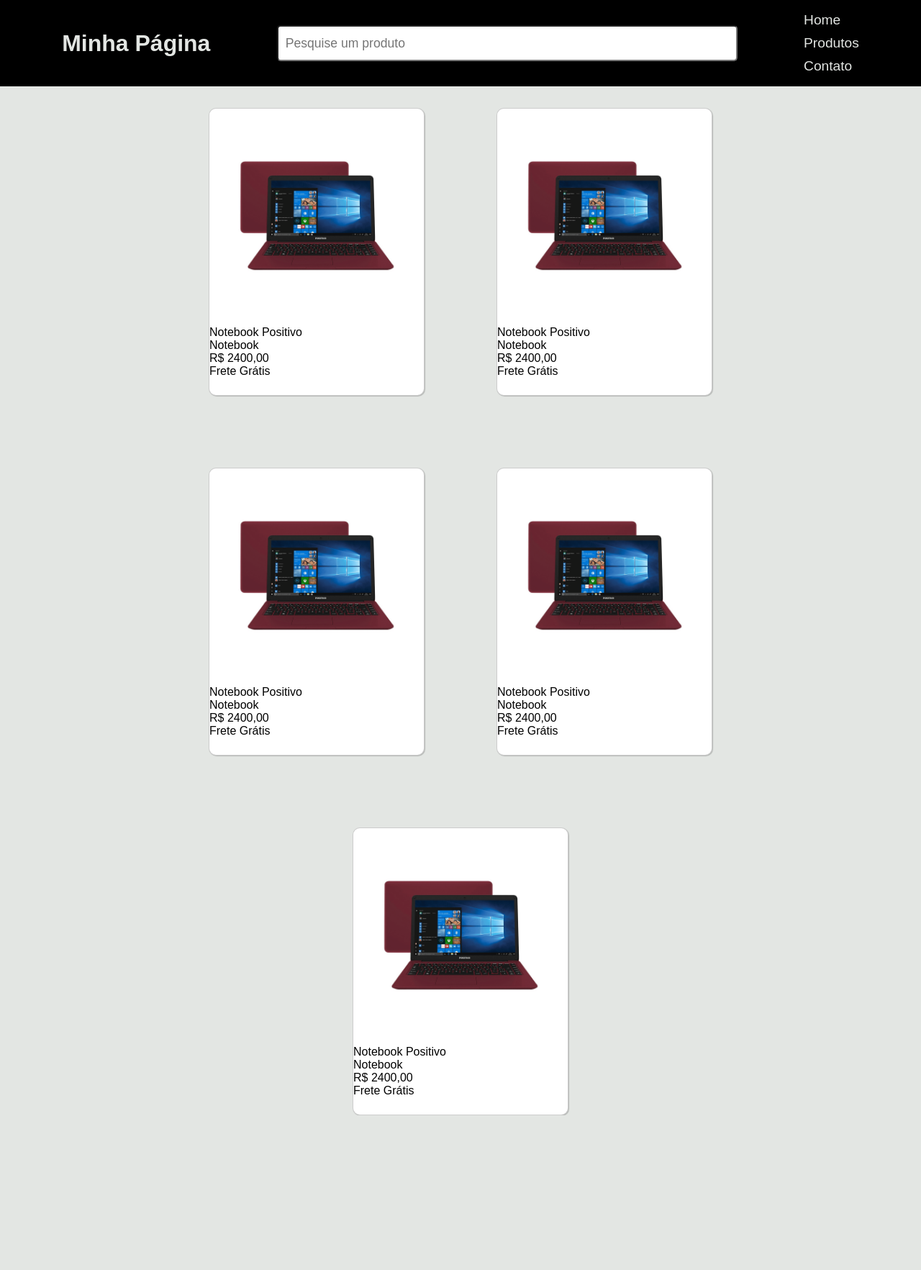
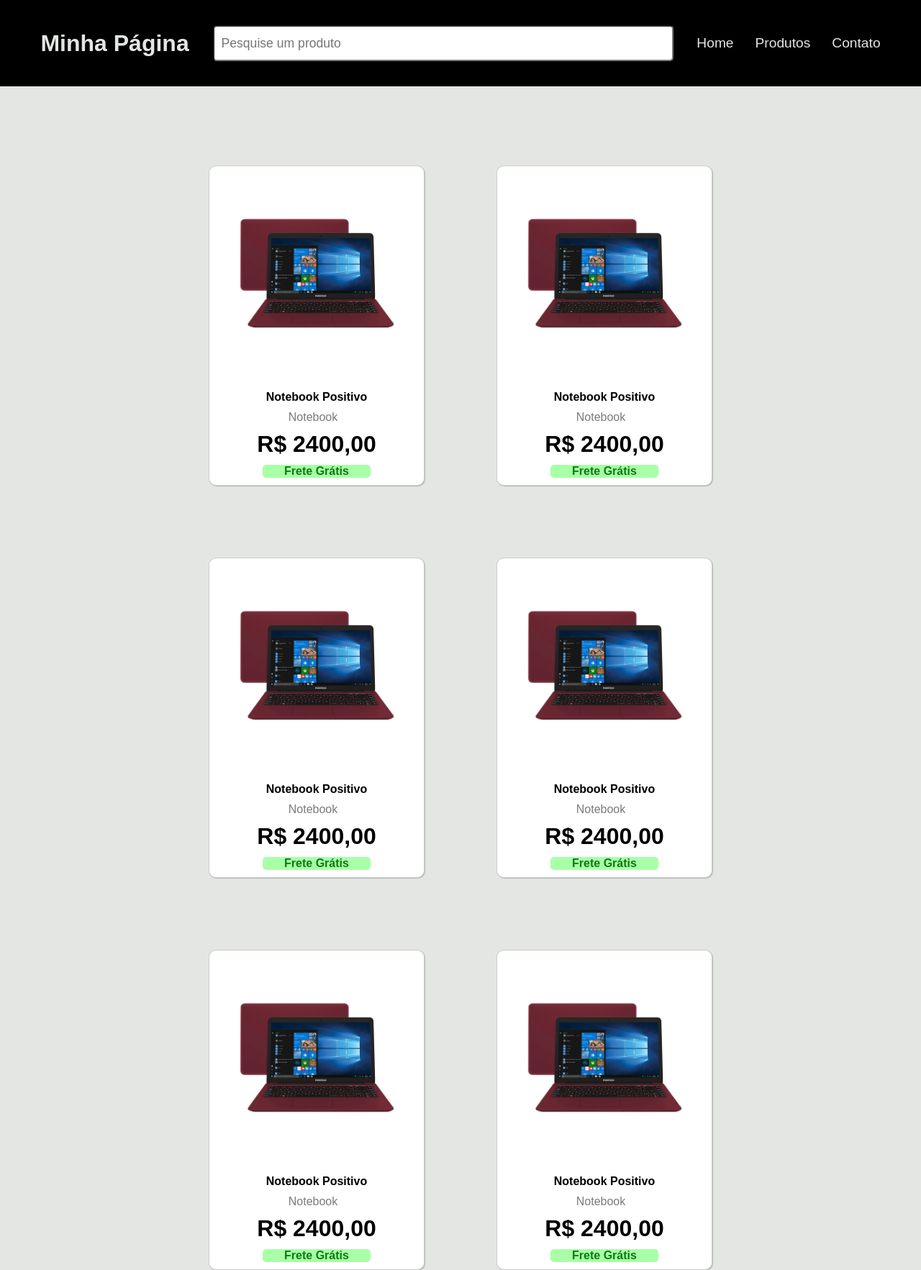
Before and after one commit to SicKera/logica-programacao-umc, a PHP site: page / in a window 1280 px wide. Shown: the whole page at 72% size. Before the commit the page ends 1550 px from the top, so only its background shows below. Run offline with PHP 8.4, Linux system fonts and the light colour scheme.

Commit message:
Update styles.css
.

```diff
--- a/Aula 11 - Flexbox/page/index.html
+++ b/Aula 11 - Flexbox/page/index.html
@@ -24,6 +24,7 @@
     <main>
 
         <section class="container">
+
             <div class="card item">
                 <p class="img-card">
                     <img src="images/notebook positivo.png" alt="Imagem do notebook positivo.">
@@ -33,6 +34,7 @@
                 <p class="valor-card">R$ 2400,00</p>
                 <p class="frete-card">Frete Grátis</p>
             </div>
+
             <div class="card item">
                 <p class="img-card">
                     <img src="images/notebook positivo.png" alt="Imagem do notebook positivo.">
@@ -42,6 +44,7 @@
                 <p class="valor-card">R$ 2400,00</p>
                 <p class="frete-card">Frete Grátis</p>
             </div>
+
             <div class="card item">
                 <p class="img-card">
                     <img src="images/notebook positivo.png" alt="Imagem do notebook positivo.">
@@ -51,6 +54,7 @@
                 <p class="valor-card">R$ 2400,00</p>
                 <p class="frete-card">Frete Grátis</p>
             </div>
+
             <div class="card item">
                 <p class="img-card">
                     <img src="images/notebook positivo.png" alt="Imagem do notebook positivo.">
@@ -60,6 +64,17 @@
                 <p class="valor-card">R$ 2400,00</p>
                 <p class="frete-card">Frete Grátis</p>
             </div>
+
+            <div class="card item">
+                <p class="img-card">
+                    <img src="images/notebook positivo.png" alt="Imagem do notebook positivo.">
+                </p>
+                <p class="descricao-card">Notebook Positivo</p>
+                <p class="categoria-card">Notebook</p>
+                <p class="valor-card">R$ 2400,00</p>
+                <p class="frete-card">Frete Grátis</p>
+            </div>
+
             <div class="card item">
                 <p class="img-card">
                     <img src="images/notebook positivo.png" alt="Imagem do notebook positivo.">
--- a/Aula 11 - Flexbox/page/style.css
+++ b/Aula 11 - Flexbox/page/style.css
@@ -37,8 +37,7 @@ input {
 
 nav {
     display: flex;
-    flex-direction: column;
-    gap: 10px;
+    gap: 30px;
 }
 
 nav > a {
@@ -46,14 +45,24 @@ nav > a {
     color: #e3e6e3;
     font-size: 1.2em;
 }
+nav > a:hover {
+    scale: 1.1;
+    color: greenyellow;
+    transition: 0.3s ease-in-out;
+}
 
 .card {
+    display: flex;
+    flex-direction: column;
+    align-items: center;
     border: 0.5px solid rgba(0,0,0,0.200);
     box-shadow: 1px 1px 1px rgba(0,0,0, 0.200);
     border-radius: 10px;
     background-color: white;
-    height: 400px;
+    height: auto;
     width: 300px;
+    gap: 10px;
+    /* border: 1px solid red; */
 }
 
 .img-card {
@@ -66,15 +75,46 @@ nav > a {
 }
 
 .container {
+    /* border: 1px solid purple; */
     display: flex;
     flex-wrap: wrap;
     gap: 100px;
     justify-content: center;
+    padding-top: 80px;
 
 }
 
 .card:hover{
     box-shadow: 4px 4px 4px rgba(0,0,0, 0.3);
     scale: 1.1;
-    transition: 0.3s ease-in-out;
+    transition: 0.3s ease-in-out, box-shadow 0.3s ease-in-out;
 }
+
+.frete-card {
+    font-weight: bold;
+    color: rgb(10, 124, 10);
+    padding-inline: 30px;
+    margin-bottom: 10px;
+    border-radius: 5px;
+    background-color: rgba(1, 255, 1, 0.342);
+    /* border: 1px solid purple; */
+    justify-content: space-around;
+    text-align: center;
+    width: 150px;
+}
+
+.descricao-card {
+    font-weight: bold;
+}
+
+.categoria-card {
+    color: rgba(0, 0, 0, 0.521);
+    padding-right: 10px;
+    /* border: 1px solid black; */
+}
+
+.valor-card {
+    font-size: 2em;
+    font-weight: bolder;
+    text-align: center;
+}
```
